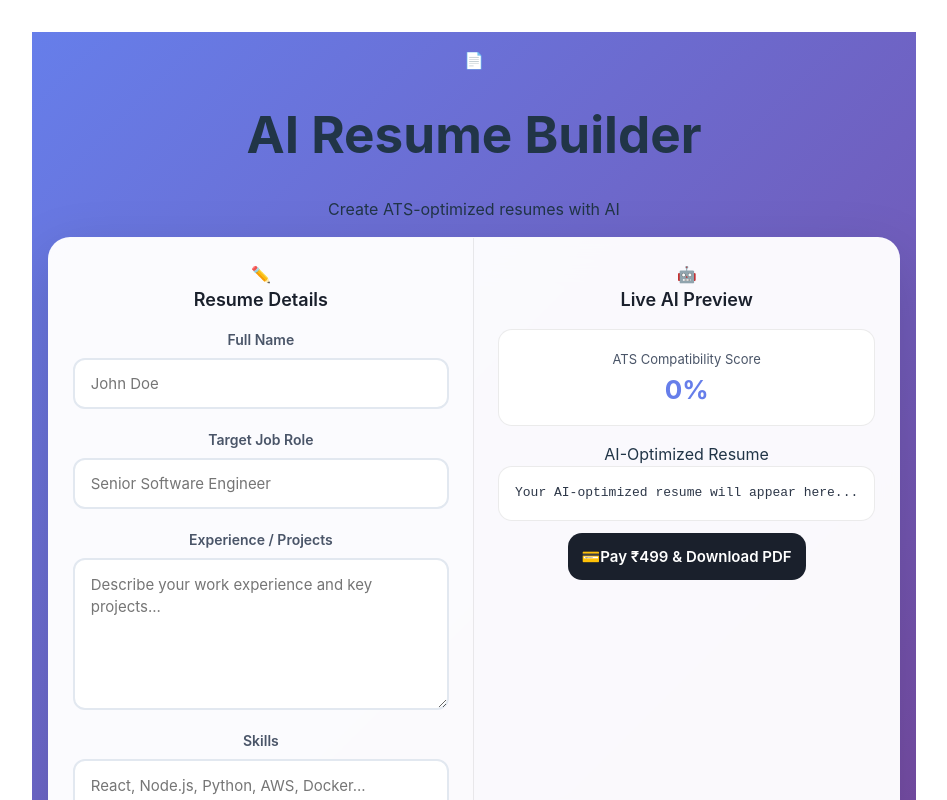
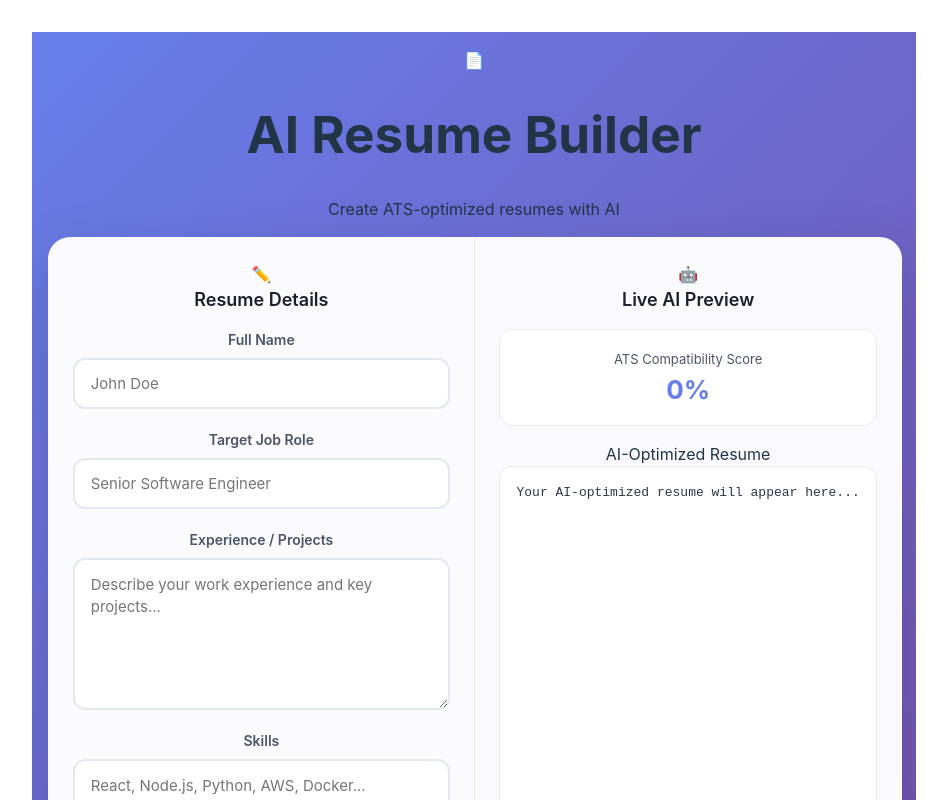
Before and after one commit to munaf-ali1/ResumeBuilder, a React app in the folder frontend/: page / in a window 1280 px wide. Shown: the top 800 px of the page, without its empty margins (166-1113 px from the left). Built offline with nearby package versions, Linux system fonts and the light colour scheme; the HTML template or start-up script is replaced by a standard one.

Commit message:
Update ResumeBuilder.jsx

```diff
--- a/frontend/src/pages/ResumeBuilder.jsx
+++ b/frontend/src/pages/ResumeBuilder.jsx
@@ -174,30 +174,27 @@ export default ResumeBuilder;
 
 
 const styles = {
-  /* PAGE – NO SCROLL */
+  /* PAGE – normal auto scroll */
   page: {
-    height: "100vh",
+    minHeight: "100vh",
     background: "linear-gradient(135deg, #667eea 0%, #764ba2 100%)",
     display: "flex",
     justifyContent: "center",
-    alignItems: "center",
+    alignItems: "flex-start",
     padding: "16px",
     fontFamily: "'Inter', -apple-system, BlinkMacSystemFont, sans-serif",
-    overflow: "hidden", // 🔥 main page scroll band
+    overflowY: "auto", // ✅ page naturally scroll kare
   },
 
   /* CONTAINER */
   container: {
     width: "100%",
     maxWidth: "1200px",
-    height: "100%",
-    display: "flex",
-    flexDirection: "column",
   },
 
-  /* CARD – CENTERED & FIXED */
+  /* MAIN CARD */
   card: {
-    flex: 1,
+    width: "100%",
     background: "rgba(255, 255, 255, 0.95)",
     backdropFilter: "blur(20px)",
     borderRadius: "22px",
@@ -206,62 +203,59 @@ const styles = {
     gridTemplateColumns: "1fr 1fr",
     overflow: "hidden",
     border: "1px solid rgba(255, 255, 255, 0.2)",
-    minHeight: 0, // 🔥 IMPORTANT
   },
 
-  /* LEFT PANEL (SCROLLABLE) */
+  /* LEFT – NO SCROLL */
   left: {
     padding: "24px",
+    borderRight: "1px solid rgba(0, 0, 0, 0.08)",
     display: "flex",
     flexDirection: "column",
     gap: "16px",
     background: "rgba(255, 255, 255, 0.5)",
-    borderRight: "1px solid rgba(0,0,0,0.08)",
-    overflowY: "auto",
-    minHeight: 0,
+    overflow: "visible", // ❌ left scroll removed
   },
 
-  /* RIGHT PANEL (SCROLLABLE) */
+  /* RIGHT – RESUME + PAYMENT */
   right: {
     padding: "24px",
     display: "flex",
     flexDirection: "column",
     gap: "16px",
     background: "rgba(255, 255, 255, 0.3)",
-    overflow: "hidden",
-    minHeight: 0,
   },
 
   heading: {
+    color: "#1a202c",
     fontSize: "18px",
     fontWeight: "600",
-    color: "#1a202c",
     margin: 0,
   },
 
   /* BUTTONS */
   primaryBtn: {
-    marginTop: "auto", // 🔥 button niche chipka rahe
+    marginTop: "16px",
     background: "linear-gradient(135deg, #667eea 0%, #764ba2 100%)",
-    color: "#fff",
+    color: "white",
     border: "none",
     padding: "14px",
     borderRadius: "14px",
-    fontSize: "15px",
     fontWeight: "600",
     cursor: "pointer",
+    fontSize: "15px",
   },
 
   secondaryBtn: {
-    marginTop: "12px",
+    marginTop: "16px", // ✅ resume ke niche
+    alignSelf: "center",
     background: "#1a202c",
-    color: "#fff",
+    color: "white",
     border: "none",
-    padding: "14px",
+    padding: "14px 24px",
     borderRadius: "14px",
+    cursor: "pointer",
     fontSize: "15px",
     fontWeight: "600",
-    cursor: "pointer",
   },
 
   disabled: {
@@ -271,10 +265,10 @@ const styles = {
 
   /* ATS BOX */
   atsContainer: {
-    background: "#fff",
+    background: "white",
     borderRadius: "14px",
     padding: "16px",
-    border: "1px solid rgba(0,0,0,0.08)",
+    border: "1px solid rgba(0, 0, 0, 0.08)",
   },
 
   atsLabel: {
@@ -288,15 +282,15 @@ const styles = {
     color: "#667eea",
   },
 
-  /* OUTPUT – ONLY THIS SCROLLS */
+  /* RESUME PREVIEW */
   output: {
-    flex: 1,
-    background: "#fff",
+    minHeight: "380px",     // ✅ resume ke liye space
+    maxHeight: "520px",
+    background: "white",
     borderRadius: "14px",
     padding: "16px",
-    border: "1px solid rgba(0,0,0,0.08)",
-    overflowY: "auto",
-    minHeight: 0,
+    border: "1px solid rgba(0, 0, 0, 0.08)",
+    overflowY: "auto",      // ✅ sirf resume scroll kare
   },
 
   text: {
```
